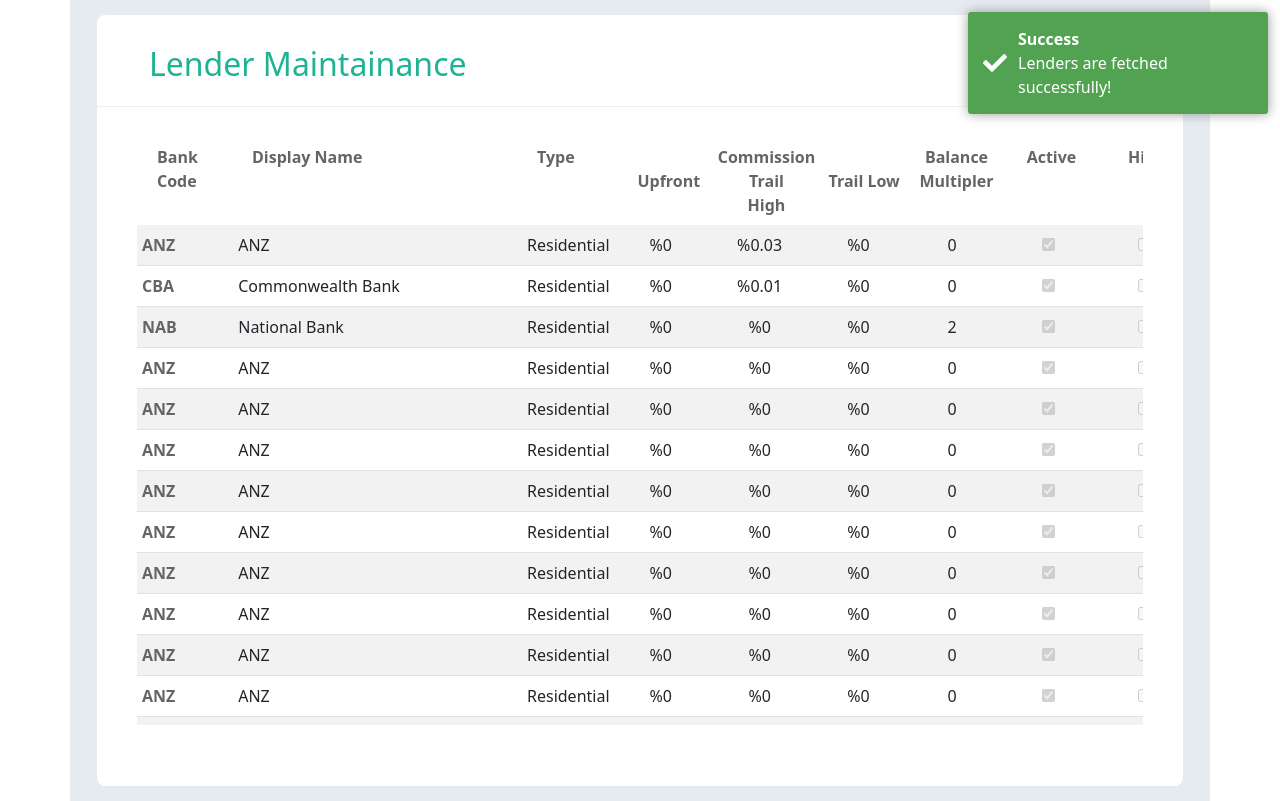
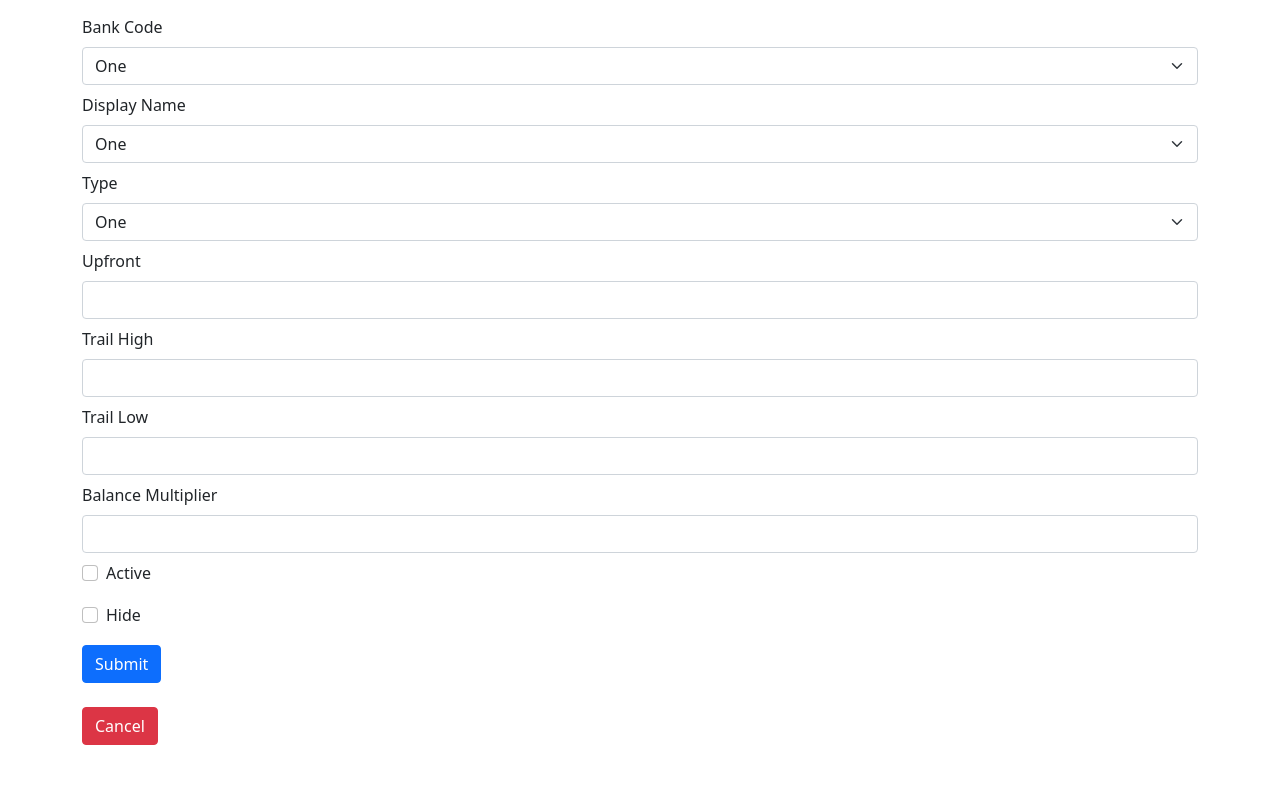
Before and after one commit to xbax486/lender-maintenance, an Angular app: page /lender/1 in a window 1280 px wide. Before the commit this address led to /. Built offline with nearby package versions, Linux system fonts and the light colour scheme.

Commit message:
Add a new lender component for editing and add routing for it.

```diff
--- a/src/app/app-routing.module.ts
+++ b/src/app/app-routing.module.ts
@@ -1,10 +1,21 @@
 import { NgModule } from '@angular/core';
 import { RouterModule, Routes } from '@angular/router';
+import { LenderComponent } from './components/lender/lender.component';
+import { LenderMaintenanceComponent } from './components/lender-maintenance/lender-maintenance.component';
 
-const routes: Routes = [];
+const routes: Routes = [
+  {
+    path: 'lender/:id',
+    component: LenderComponent,
+  },
+  {
+    path: '',
+    component: LenderMaintenanceComponent,
+  },
+];
 
 @NgModule({
   imports: [RouterModule.forRoot(routes)],
-  exports: [RouterModule]
+  exports: [RouterModule],
 })
-export class AppRoutingModule { }
+export class AppRoutingModule {}
--- a/src/app/app.component.html
+++ b/src/app/app.component.html
@@ -1,2 +1,3 @@
-<app-lender-maintenance></app-lender-maintenance>
-<router-outlet></router-outlet>
+<div class="container">
+  <router-outlet></router-outlet>
+</div>
--- a/src/app/app.module.ts
+++ b/src/app/app.module.ts
@@ -10,12 +10,14 @@
 import { AppComponent } from './app.component';
 import { LenderMaintenanceComponent } from './components/lender-maintenance/lender-maintenance.component';
 import { LoadingSpinnerComponent } from './components/loading-spinner/loading-spinner.component';
+import { LenderComponent } from './components/lender/lender.component';
 
 @NgModule({
   declarations: [
     AppComponent,
     LenderMaintenanceComponent,
     LoadingSpinnerComponent,
+    LenderComponent,
   ],
   imports: [
     BrowserModule,
--- a/src/app/components/lender-maintenance/lender-maintenance.component.html
+++ b/src/app/components/lender-maintenance/lender-maintenance.component.html
@@ -1,4 +1,4 @@
-<div class="container app-lender-maintenance">
+<div class="app-lender-maintenance">
   <div class="row">
     <div class="col col-12">
       <div class="panel">
--- a/src/app/components/lender-maintenance/lender-maintenance.component.ts
+++ b/src/app/components/lender-maintenance/lender-maintenance.component.ts
@@ -1,4 +1,5 @@
 import { Component, OnDestroy } from '@angular/core';
+import { Router } from '@angular/router';
 import { Subscription } from 'rxjs';
 
 import { Lender, Bank } from './../../models/lender';
@@ -27,7 +28,8 @@
   constructor(
     private lenderService: LenderService,
     private toastService: ToastrService,
-    private errorHandleService: ErrorHandleService
+    private errorHandleService: ErrorHandleService,
+    private router: Router
   ) {
     this.fetchLenders();
   }
@@ -58,6 +60,7 @@
 
   public toggleIsEdit(lender: Lender) {
     lender.isEditMode = !lender.isEditMode;
+    this.router.navigate(['/lender', lender.id]);
   }
 
   public onBankChanged($event: Event, lender: Lender, property: string) {
--- /dev/null
+++ b/src/app/components/lender/lender.component.css
@@ -0,0 +1,3 @@
+.app-lender {
+  margin: 15px 0;
+}
--- /dev/null
+++ b/src/app/components/lender/lender.component.html
@@ -0,0 +1,92 @@
+<div class="app-lender">
+  <form>
+    <div class="row">
+      <div class="col mb-2">
+        <label for="bankCode" class="form-label">Bank Code</label>
+        <select class="form-select" aria-label="bank code">
+          <option value="1">One</option>
+          <option value="2">Two</option>
+          <option value="3">Three</option>
+        </select>
+      </div>
+    </div>
+    <div class="row">
+      <div class="col mb-2">
+        <label for="displayName" class="form-label">Display Name</label>
+        <select class="form-select" aria-label="display name">
+          <option value="1">One</option>
+          <option value="2">Two</option>
+          <option value="3">Three</option>
+        </select>
+      </div>
+    </div>
+    <div class="row">
+      <div class="col mb-2">
+        <label for="type" class="form-label">Type</label>
+        <select class="form-select" aria-label="type">
+          <option value="1">One</option>
+          <option value="2">Two</option>
+          <option value="3">Three</option>
+        </select>
+      </div>
+    </div>
+    <div class="row">
+      <div class="col mb-2">
+        <label for="upfront" class="form-label">Upfront</label>
+        <input type="number" class="form-control" id="upfront" />
+      </div>
+    </div>
+    <div class="row">
+      <div class="col mb-2">
+        <label for="trailHigh" class="form-label">Trail High</label>
+        <input type="number" class="form-control" id="trailHigh" />
+      </div>
+    </div>
+    <div class="row">
+      <div class="col mb-2">
+        <label for="trailLow" class="form-label">Trail Low</label>
+        <input type="number" class="form-control" id="trailLow" />
+      </div>
+    </div>
+    <div class="row">
+      <div class="col mb-2">
+        <label for="balanceMultiplier" class="form-label">
+          Balance Multiplier
+        </label>
+        <input type="number" class="form-control" id="balanceMultiplier" />
+      </div>
+    </div>
+    <div class="row">
+      <div class="col mb-2">
+        <div class="form-check">
+          <label for="active" class="form-label">Active</label>
+          <input class="form-check-input" type="checkbox" id="active" />
+        </div>
+      </div>
+    </div>
+    <div class="row">
+      <div class="col mb-2">
+        <div class="form-check">
+          <label for="hide" class="form-label">Hide</label>
+          <input class="form-check-input" type="checkbox" id="hide" />
+        </div>
+      </div>
+    </div>
+    <div class="row">
+      <div class="col mb-4">
+        <button type="submit" class="btn btn-primary">Submit</button>
+      </div>
+    </div>
+    <div class="row">
+      <div class="col">
+        <button
+          type="button"
+          class="btn btn-danger"
+          (click)="onCancelClicked()"
+        >
+          Cancel
+        </button>
+      </div>
+    </div>
+  </form>
+</div>
--- /dev/null
+++ b/src/app/components/lender/lender.component.ts
@@ -0,0 +1,15 @@
+import { Component } from '@angular/core';
+import { Router } from '@angular/router';
+
+@Component({
+  selector: 'app-lender',
+  templateUrl: './lender.component.html',
+  styleUrls: ['./lender.component.css'],
+})
+export class LenderComponent {
+  constructor(private router: Router) {}
+
+  onCancelClicked() {
+    this.router.navigate(['']);
+  }
+}
```
Also changed, not shown: 1 other file (tests, documents, lock files or other folders).
